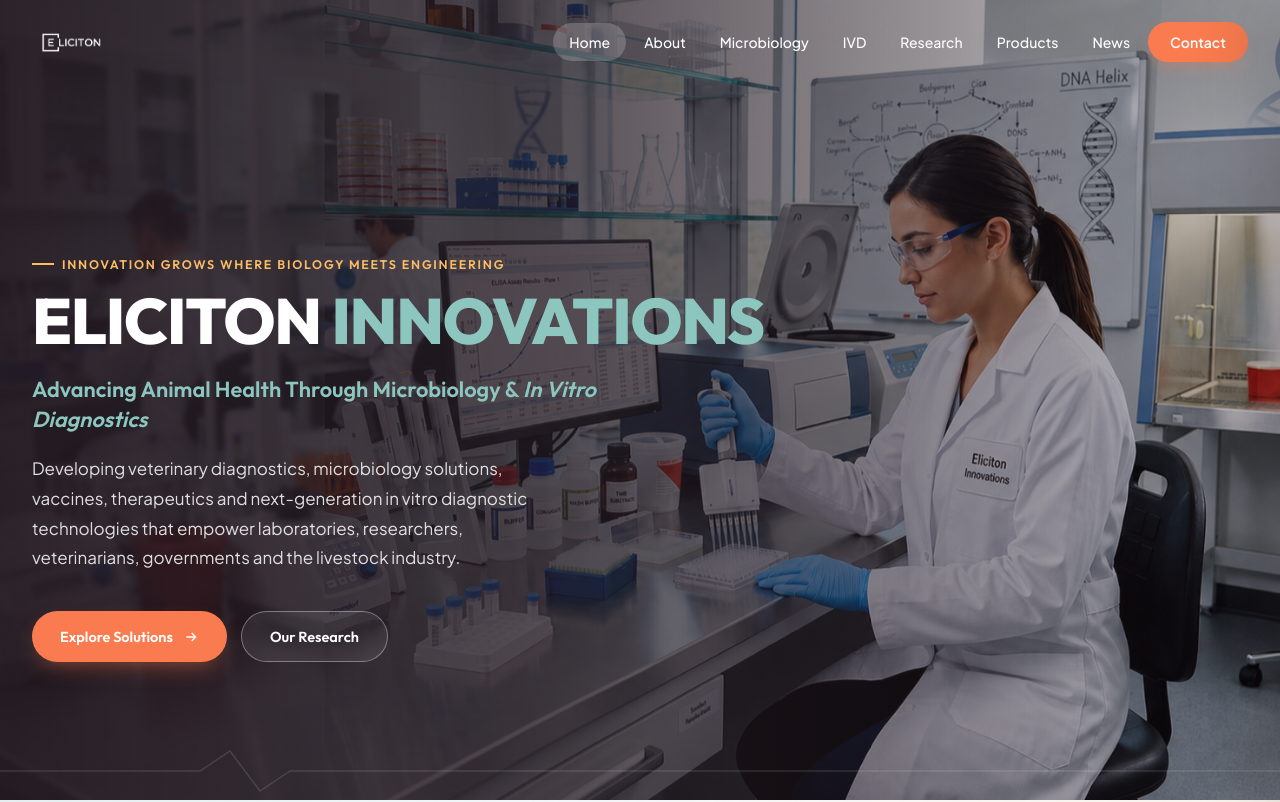
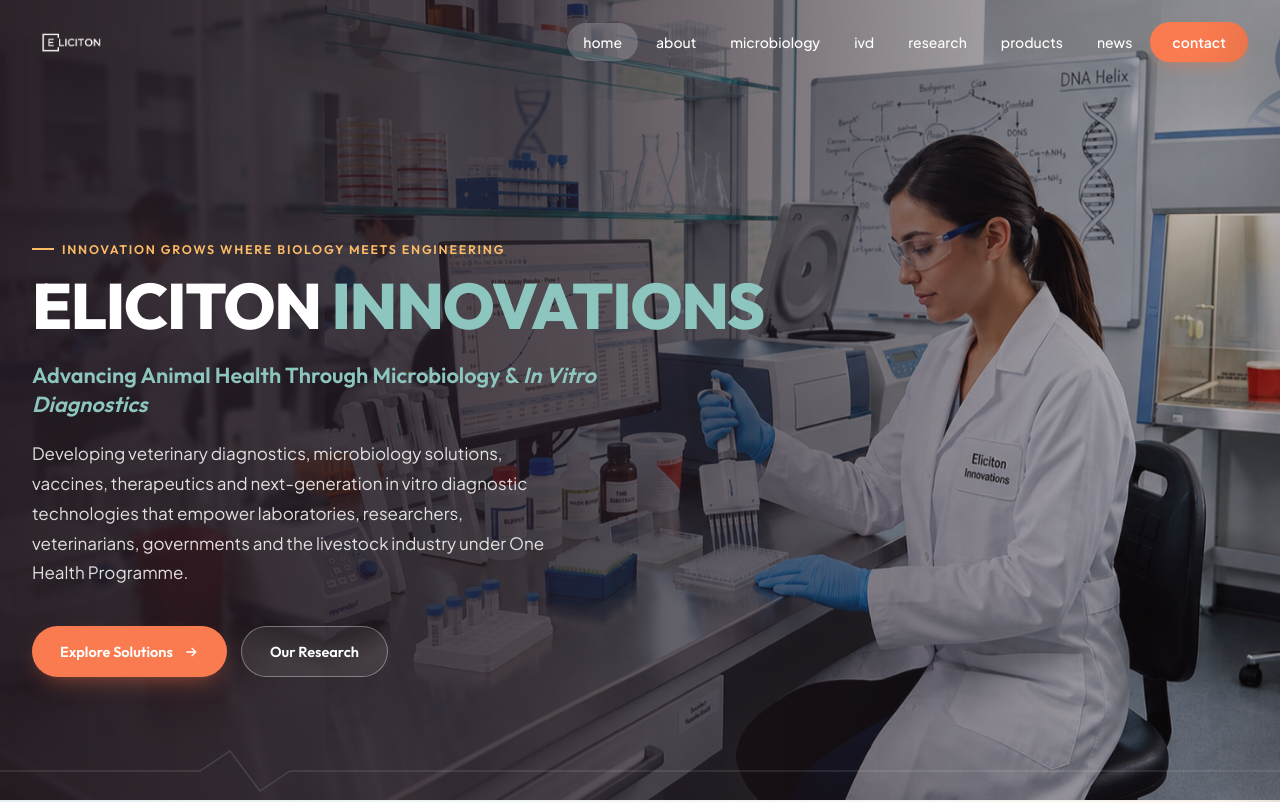
Before and after one commit to Triveni-104/eliciton-innovations, a React (Vite) app: page / in a window 1280 px wide. Shown: the top 802 px of the page. Built offline with nearby package versions, Linux system fonts and the light colour scheme.

Commit message:
feat: implement core UI structure, global styling, and initial pages for Eliciton Innovations website

```diff
--- a/src/components/Navbar.jsx
+++ b/src/components/Navbar.jsx
@@ -50,14 +50,14 @@
             />
           </Link>
           <nav className="links">
-            <NavLink to="/" end onClick={(e) => handleLinkClick(e, '/')}>Home</NavLink>
-            <NavLink to="/about" onClick={(e) => handleLinkClick(e, '/about')}>About</NavLink>
-            <NavLink to="/microbiology" onClick={(e) => handleLinkClick(e, '/microbiology')}>Microbiology</NavLink>
-            <NavLink to="/diagnostics" onClick={(e) => handleLinkClick(e, '/diagnostics')}>IVD</NavLink>
-            <NavLink to="/research" onClick={(e) => handleLinkClick(e, '/research')}>Research</NavLink>
-            <NavLink to="/products" onClick={(e) => handleLinkClick(e, '/products')}>Products</NavLink>
-            <NavLink to="/news" onClick={(e) => handleLinkClick(e, '/news')}>News</NavLink>
-            <NavLink to="/contact" className="nav-cta" onClick={(e) => handleLinkClick(e, '/contact')}>Contact</NavLink>
+            <NavLink to="/" end onClick={(e) => handleLinkClick(e, '/')}>home</NavLink>
+            <NavLink to="/about" onClick={(e) => handleLinkClick(e, '/about')}>about</NavLink>
+            <NavLink to="/microbiology" onClick={(e) => handleLinkClick(e, '/microbiology')}>microbiology</NavLink>
+            <NavLink to="/diagnostics" onClick={(e) => handleLinkClick(e, '/diagnostics')}>ivd</NavLink>
+            <NavLink to="/research" onClick={(e) => handleLinkClick(e, '/research')}>research</NavLink>
+            <NavLink to="/products" onClick={(e) => handleLinkClick(e, '/products')}>products</NavLink>
+            <NavLink to="/news" onClick={(e) => handleLinkClick(e, '/news')}>news</NavLink>
+            <NavLink to="/contact" className="nav-cta" onClick={(e) => handleLinkClick(e, '/contact')}>contact</NavLink>
           </nav>
           <button
             className="menu-btn"
@@ -89,14 +89,14 @@
             <path d="M6 6l12 12M18 6L6 18" strokeWidth="1.8" strokeLinecap="round" />
           </svg>
         </button>
-        <NavLink to="/" end onClick={(e) => handleLinkClick(e, '/')}>Home</NavLink>
-        <NavLink to="/about" onClick={(e) => handleLinkClick(e, '/about')}>About</NavLink>
-        <NavLink to="/microbiology" onClick={(e) => handleLinkClick(e, '/microbiology')}>Microbiology</NavLink>
-        <NavLink to="/diagnostics" onClick={(e) => handleLinkClick(e, '/diagnostics')}><i>In Vitro Diagnostics</i></NavLink>
-        <NavLink to="/research" onClick={(e) => handleLinkClick(e, '/research')}>Research</NavLink>
-        <NavLink to="/products" onClick={(e) => handleLinkClick(e, '/products')}>Products</NavLink>
-        <NavLink to="/news" onClick={(e) => handleLinkClick(e, '/news')}>News</NavLink>
-        <NavLink to="/contact" className="btn btn-primary nav-cta" onClick={(e) => handleLinkClick(e, '/contact')}>Contact Us</NavLink>
+        <NavLink to="/" end onClick={(e) => handleLinkClick(e, '/')}>home</NavLink>
+        <NavLink to="/about" onClick={(e) => handleLinkClick(e, '/about')}>about</NavLink>
+        <NavLink to="/microbiology" onClick={(e) => handleLinkClick(e, '/microbiology')}>microbiology</NavLink>
+        <NavLink to="/diagnostics" onClick={(e) => handleLinkClick(e, '/diagnostics')}><i>inVitroDiagnostics</i></NavLink>
+        <NavLink to="/research" onClick={(e) => handleLinkClick(e, '/research')}>research</NavLink>
+        <NavLink to="/products" onClick={(e) => handleLinkClick(e, '/products')}>products</NavLink>
+        <NavLink to="/news" onClick={(e) => handleLinkClick(e, '/news')}>news</NavLink>
+        <NavLink to="/contact" className="btn btn-primary nav-cta" onClick={(e) => handleLinkClick(e, '/contact')}>contactUs</NavLink>
       </div>
     </>
   );
--- a/src/pages/About.jsx
+++ b/src/pages/About.jsx
@@ -69,7 +69,7 @@
     <>
       <Hero
         eyebrow="About Us"
-        title={<>ABOUT ELICITON <em>INNOVATIONS</em></>}
+        title={<>About Eliciton <em>Innovations</em></>}
         subtitle="Built for laboratories that can't afford to guess"
         compact={true}
       />
--- a/src/pages/Home.jsx
+++ b/src/pages/Home.jsx
@@ -18,7 +18,7 @@
         eyebrow="Innovation Grows Where Biology Meets Engineering"
         title={<>ELICITON <em>INNOVATIONS</em></>}
         subtitle={<>Advancing Animal Health Through Microbiology & <i>In Vitro Diagnostics</i></>}
-        description="Developing veterinary diagnostics, microbiology solutions, vaccines, therapeutics and next-generation in vitro diagnostic technologies that empower laboratories, researchers, veterinarians, governments and the livestock industry."
+        description="Developing veterinary diagnostics, microbiology solutions, vaccines, therapeutics and next-generation in vitro diagnostic technologies that empower laboratories, researchers, veterinarians, governments and the livestock industry under One Health Programme."
         primaryCtaText="Explore Solutions"
         primaryCtaLink="/products"
         secondaryCtaText="Our Research"
--- a/src/pages/Microbiology.jsx
+++ b/src/pages/Microbiology.jsx
@@ -16,7 +16,7 @@
     <>
       <Hero
         eyebrow="Microbiology"
-        title="MICROBIOLOGY"
+        title="Microbiology"
         subtitle="Deep bench strength in bacterial pathogenesis"
         compact={true}
       />
--- a/src/styles/global.css
+++ b/src/styles/global.css
@@ -474,6 +474,11 @@
   color: var(--teal);
 }
 
+.hero.compact .hero-copy h1 {
+  font-size: clamp(2.4rem, 4.5vw, 4.4rem);
+  font-weight: 700;
+}
+
 .hero-sub {
   margin-top: 22px;
   font-size: clamp(1.1rem, 1.7vw, 1.45rem);
```
